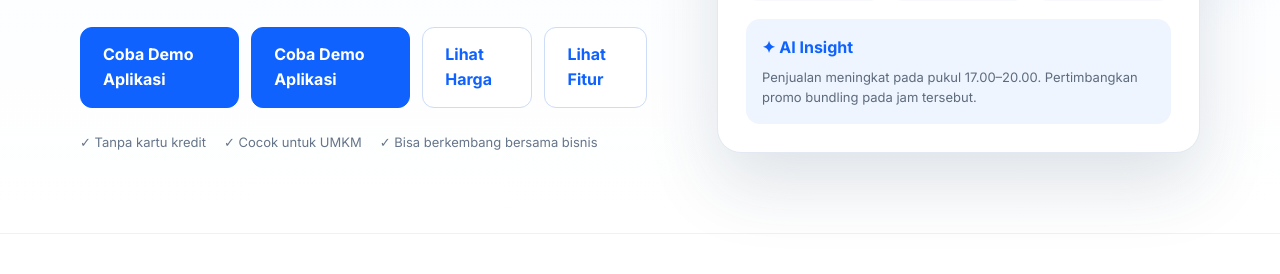
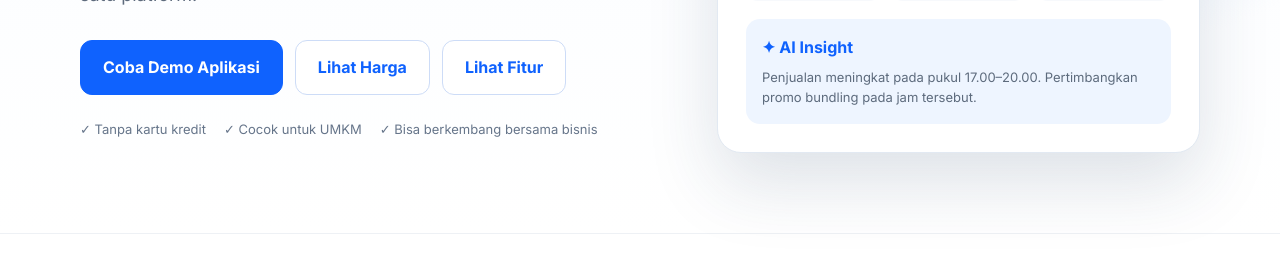
Before and after one commit to alma-98/TokoKasir, a plain HTML site: page index.html in a window 1280 px wide. Shown: the part 515-789 px from the top of the page. Drawn offline with Linux system fonts and the light colour scheme.

Commit message:
Fix duplicate demo button in hero

```diff
--- a/index.html
+++ b/index.html
@@ -36,9 +36,8 @@
           <h1>Kelola usaha lebih mudah. <span>Jualan lebih pintar.</span></h1>
           <p class="hero-text">TokoKasir menyatukan kasir, stok, QRIS, laporan, pelanggan, multi-cabang, WhatsApp receipt, dan AI analisis penjualan dalam satu platform.</p>
           <div class="hero-actions">
-<a href="demo/" class="btn demo-main-btn">Coba Demo Aplikasi</a>
-            <a href="app/" class="btn">Coba Demo Aplikasi</a>
-<a href="#harga" class="btn btn-secondary">Lihat Harga</a>
+            <a href="demo/" class="btn">Coba Demo Aplikasi</a>
+            <a href="#harga" class="btn btn-secondary">Lihat Harga</a>
             <a href="#fitur" class="btn btn-secondary">Lihat Fitur</a>
           </div>
           <div class="hero-points">
```
